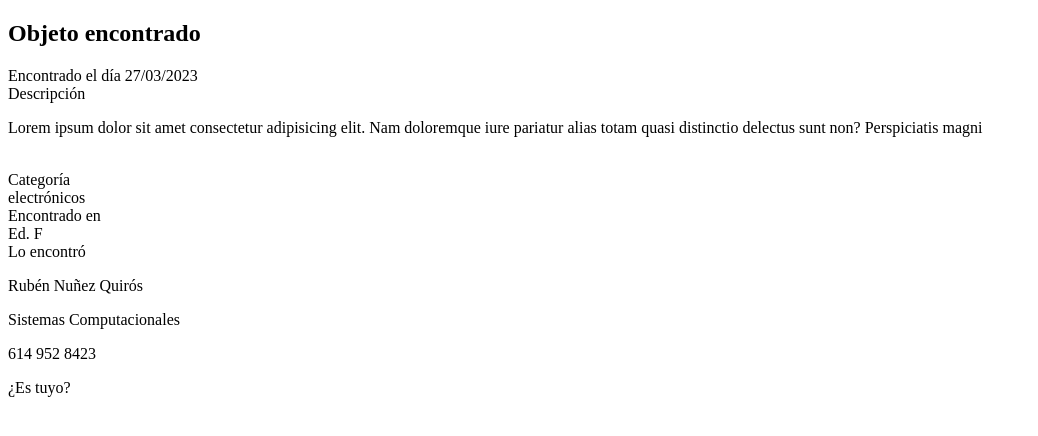
After one commit to Dilan03/Found-it-, a PHP site: page /paginas/componentes/DetalleObjeto.html in a window 1280 px wide. The commit adds this page. Shown: the top 436 px of the page, without its empty margins (0-1038 px from the left). Run offline with PHP 8.4, Linux system fonts and the light colour scheme.

Commit message:
Hola a todos

```diff
--- a/Maquetación/css/elias.css
+++ b/Maquetación/css/elias.css
@@ -171,3 +171,5 @@ button.submit-button:hover {
   .field-container {
     margin-top: 60px;
   }
+
+  xd
--- /dev/null
+++ b/Maquetación/paginas/componentes/DetalleObjeto.html
@@ -0,0 +1,46 @@
+<!DOCTYPE html>
+<html lang="en">
+<head>
+    <meta charset="UTF-8">
+    <meta http-equiv="X-UA-Compatible" content="IE=edge">
+    <meta name="viewport" content="width=device-width, initial-scale=1.0">
+    <title>Document</title>
+</head>
+<body>
+    <div class="rectangulo">
+        <section>
+            <h2 class="titulo">
+                Objeto encontrado
+            </h2>
+            <label for="encontrado" class="diaencontrado">Encontrado el día 27/03/2023</label>
+            <br>
+            <label for="descripcion" class="desc">Descripción</label>
+            <p class="desc2">Lorem ipsum dolor sit amet consectetur adipisicing elit. Nam doloremque iure pariatur alias totam quasi
+                distinctio delectus sunt non? Perspiciatis magni</p>
+            <br>
+            <label for="categoría" class="cat">Categoría</label>
+            <div class="rectangulo4">
+                <label for="cat" class="cate">electrónicos</label>
+            </div>
+            <label for="ubi" class="ubicacion">Encontrado en</label>
+            <div class="rectangulo5">
+                <label for="ubi" class="edificio">Ed. F</label>
+            </div>
+            <label for="encontro" class="encontro">Lo encontró</label>
+            <br>
+            <p class="alumno">Rubén Nuñez Quirós</p>
+            <p class="carrera">Sistemas Computacionales</p>
+            <p class="tel">614 952 8423</p>
+            <p class="pre">¿Es tuyo?</p>
+            <div class="rectangulo6">
+
+            </div>
+        </section>
+    </div>
+    <div class="rectangulo2">
+        <div class="rectangulo3">
+
+        </div>
+    </div>
+</body>
+</html>
```
